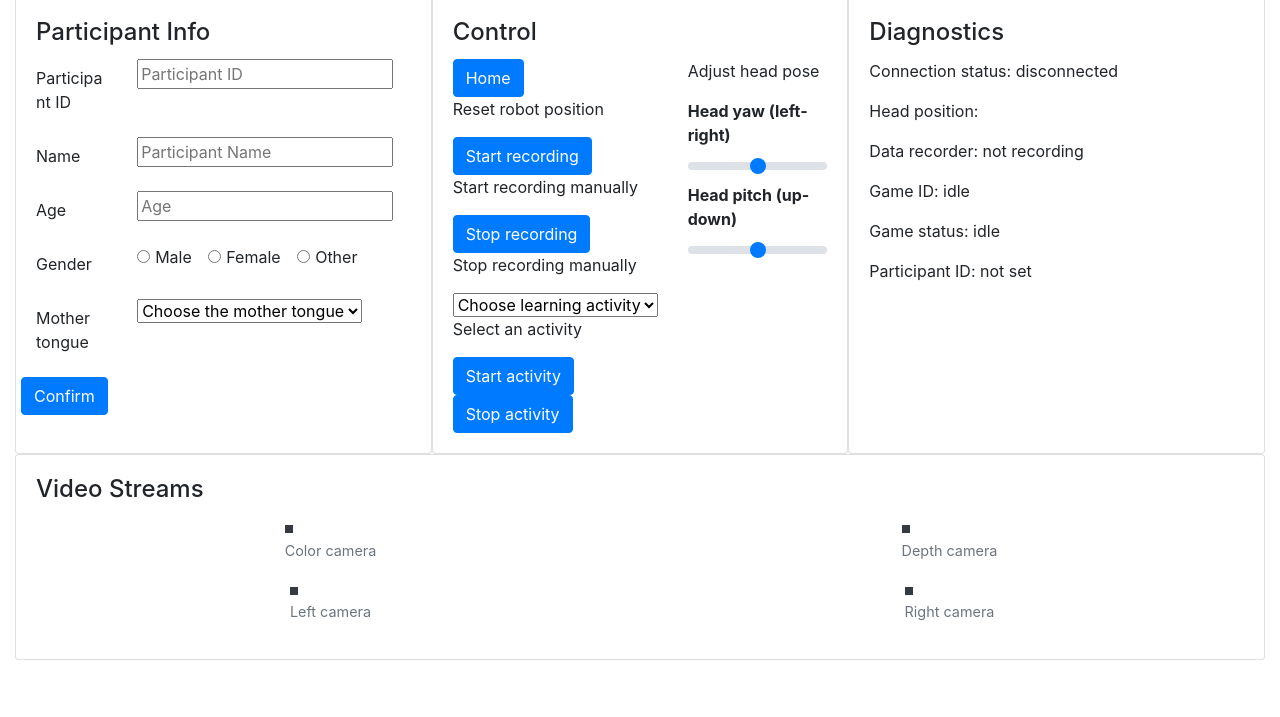
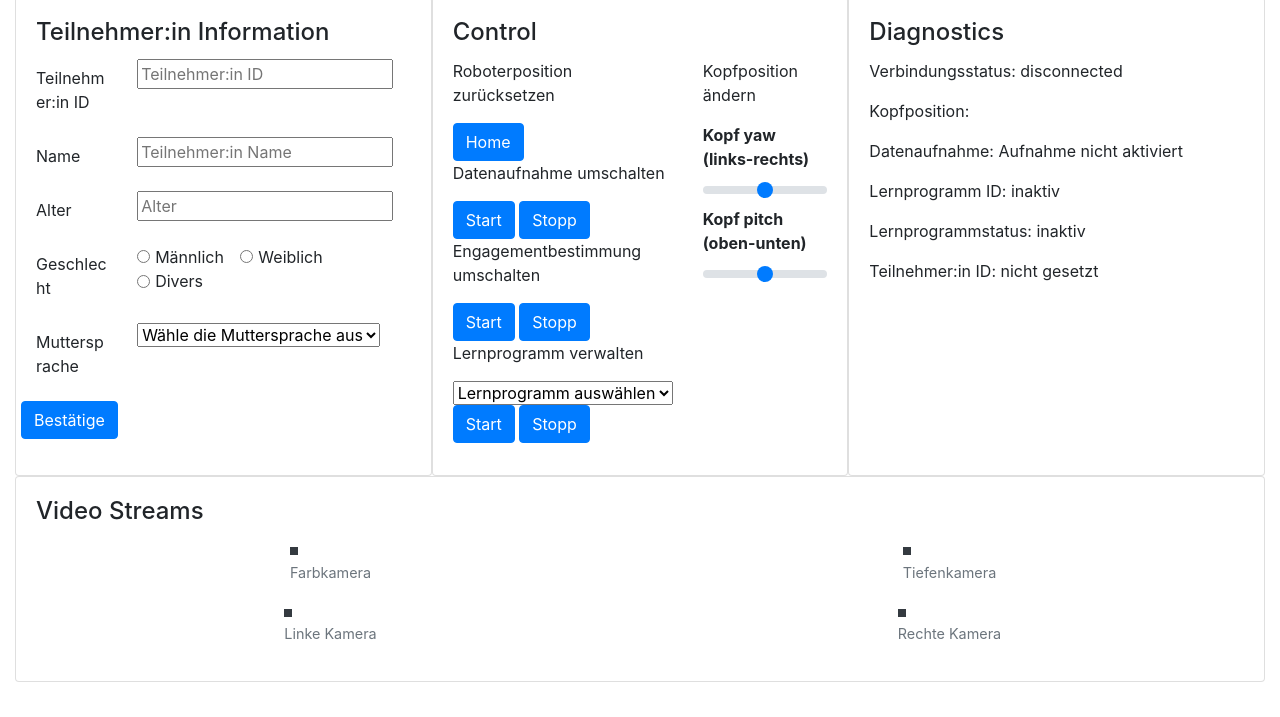
Before and after one commit to migrave/migrave_web_console, a plain HTML site: page index.html in a window 1280 px wide. Shown: the part 83-800 px from the top of the page. Drawn offline with Linux system fonts and the light colour scheme.

Commit message:
Translated the page to German; added buttons for starting / stopping the engagement estimation

```diff
--- a/index.html
+++ b/index.html
@@ -42,60 +42,60 @@
             <div class="col">
                 <div class="card h-100">
                     <div class="card-body">
-                        <h4 class="card-title">Participant Info</h4>
+                        <h4 class="card-title">Teilnehmer:in Information</h4>
                         <form>
                             <div class="form-group row card-text">
-                                <label for="inputID" class="col-3 col-form-label">Participant ID</label>
+                                <label for="inputID" class="col-3 col-form-label">Teilnehmer:in ID</label>
                                 <div class="col-9">
-                                    <input type="text" id="inputID" placeholder="Participant ID">
+                                    <input type="text" id="inputID" placeholder="Teilnehmer:in ID">
                                 </div>
                             </div>
 
                             <div class="form-group row">
                                 <label for="inputName" class="col-3 col-form-label">Name</label>
                                 <div class="col-9">
-                                    <input type="text" id="inputName" placeholder="Participant Name">
+                                    <input type="text" id="inputName" placeholder="Teilnehmer:in Name">
                                 </div>
                             </div>
 
                             <div class="form-group row">
-                                <label for="inputAge" class="col-3 col-form-label">Age</label>
+                                <label for="inputAge" class="col-3 col-form-label">Alter</label>
                                 <div class="col-9">
-                                    <input type="number" id="inputAge" placeholder="Age">
+                                    <input type="number" id="inputAge" placeholder="Alter">
                                 </div>
                             </div>
 
                             <div class="form-group row">
-                                <label for="inputGender" class="col-3 col-form-label">Gender</label>
+                                <label for="inputGender" class="col-3 col-form-label">Geschlecht</label>
                                 <div class="col-9">
                                     <div class="form-check form-check-inline">
                                         <input class="form-check-input" type="radio" name="radioGender" id="male" value="male>
-                                        <label class="form-check-label" for="male">Male</label>
+                                        <label class="form-check-label" for="male">M&auml;nnlich</label>
                                     </div>
                                     <div class="form-check form-check-inline">
                                         <input class="form-check-input" type="radio" name="radioGender" id="female" value="female">
-                                        <label class="form-check-label" for="female">Female</label>
+                                        <label class="form-check-label" for="female">Weiblich</label>
                                     </div>
                                     <div class="form-check form-check-inline">
                                         <input class="form-check-input" type="radio" name="radioGender" id="other" value="other">
-                                        <label class="form-check-label" for="other">Other</label>
+                                        <label class="form-check-label" for="other">Divers</label>
                                     </div>
                                 </div>
                             </div>
 
                             <div class="form-group row">
-                                <label for="inputMotherTongue" class="col-3 col-form-label">Mother tongue</label>
+                                <label for="inputMotherTongue" class="col-3 col-form-label">Muttersprache</label>
                                 <div class="col-9">
                                     <select class="form-select" id="inputMotherTongue">
-                                        <option selected>Choose the mother tongue</option>
-                                        <option value="German">German</option>
-                                        <option value="English">English</option>
-                                        <option value="Other">Other</option>
+                                        <option selected>W&auml;hle die Muttersprache aus</option>
+                                        <option value="German">Deutsch</option>
+                                        <option value="English">Englisch</option>
+                                        <option value="Other">Sonstige</option>
                                       </select>
                                 </div>
                             </div>
                            <div class="form-group row">
-                              <button id="confirm" type="button" class="btn btn-primary">Confirm</button>
+                              <button id="confirm" type="button" class="btn btn-primary">Best&auml;tige</button>
                            </div>
 
 
@@ -111,35 +111,40 @@
                         <h4 class="card-title">Control</h4>
                         <div class="row">
                             <div class="col">
+                                <p>Roboterposition zur&uuml;cksetzen</p>
                                 <button id="home" type="button" class="btn btn-primary">Home</button>
-                                <p>Reset robot position</p>
-                                <button id="start_recording" type="button" class="btn btn-primary">Start recording</button>
-                                <p>Start recording manually</p>
-                                <button id="stop_recording" type="button" class="btn btn-primary">Stop recording</button>
-                                <p>Stop recording manually</p>
+
+                                <p>Datenaufnahme umschalten</p>
+                                <button id="start_recording" type="button" class="btn btn-primary">Start</button>
+                                <button id="stop_recording" type="button" class="btn btn-primary">Stopp</button>
+
+                                <p>Engagementbestimmung umschalten</p>
+                                <button id="start_engagement_estimation" type="button" class="btn btn-primary">Start</button>
+                                <button id="stop_engagement_estimation" type="button" class="btn btn-primary">Stopp</button>
+
+                                <p>Lernprogramm verwalten</p>
                                 <div>
                                     <select id="game_name">
-                                        <option value="none" selected>Choose learning activity</option>
-                                        <option value="colors">Colors</option>
-                                        <option value="animals">Animals</option>
-                                        <option value="tableware">Tableware</option>
-                                        <option value="teeth_brushing">Teeth brushing</option>
-                                        <option value="hand_washing">Hand washing</option>
+                                        <option value="none" selected>Lernprogramm ausw&auml;hlen</option>
+                                        <option value="colors">Farben lernen</option>
+                                        <option value="animals">Tiere lernen</option>
+                                        <option value="tableware">Sprachverst&auml;ndnis</option>
+                                        <option value="teeth_brushing">Z&auml;hne putzen</option>
+                                        <option value="hand_washing">H&auml;nde waschen</option>
                                     </select>
-                                    <p>Select an activity</p>
-                                    <button id="restart_game" type="button" class="btn btn-primary">Start activity</button>
-                                    <button id="stop_game" type="button" class="btn btn-primary">Stop activity</button>
+                                    <button id="restart_game" type="button" class="btn btn-primary">Start</button>
+                                    <button id="stop_game" type="button" class="btn btn-primary">Stopp</button>
                                 </div>
                             </div>
                             <div class="col">
-                                <p>Adjust head pose</p>
+                                <p>Kopfposition &auml;ndern</p>
                                 <div>
                                     <label for="head_yaw">
-                                        <strong>Head yaw (left-right) </strong>
+                                        <strong>Kopf yaw (links-rechts) </strong>
                                     </label>
                                     <input type="range" min="-85" max="85" class="custom-range" id="head_yaw">
                                     <label for="head_pitch">
-                                        <strong>Head pitch (up-down) </strong>
+                                        <strong>Kopf pitch (oben-unten) </strong>
                                     </label>
                                     <input type="range" min="-13" max="13" class="custom-range" id="head_pitch">
                                 </div>
@@ -154,12 +159,12 @@
                 <div class="card h-100">
                     <div class="card-body">
                         <h4 class="card-title">Diagnostics</h4>
-                        <p class="card-text">Connection status: <span id="status"></span></p>
-                        <p class="card-text">Head position: <spain id="position"></spain></p>
-                        <p class="card-text">Data recorder: <span id="data_recorder">not recording</span></p>
-                        <p class="card-text">Game ID: <span id="game_id">idle</span></p>
-                        <p class="card-text">Game status: <spain id="game_status">idle</spain></p>
-                        <p class="card-text">Participant ID: <spain id="participant_id">not set</spain></p>
+                        <p class="card-text">Verbindungsstatus: <span id="status"></span></p>
+                        <p class="card-text">Kopfposition: <spain id="position"></spain></p>
+                        <p class="card-text">Datenaufnahme: <span id="data_recorder">Aufnahme nicht aktiviert</span></p>
+                        <p class="card-text">Lernprogramm ID: <span id="game_id">inaktiv</span></p>
+                        <p class="card-text">Lernprogrammstatus: <spain id="game_status">inaktiv</spain></p>
+                        <p class="card-text">Teilnehmer:in ID: <spain id="participant_id">nicht gesetzt</spain></p>
                     </div>
                 </div>
             </div>
@@ -175,13 +180,13 @@
                             <div class="col d-flex justify-content-center">
                                 <figure class="figure">
                                     <img src="http://localhost:8080/stream?topic=/camera/color/image_raw" class="p-1 bg-dark" alt="" id="video_color" />
-                                    <figcaption class="figure-caption text-center">Color camera</figcaption>
+                                    <figcaption class="figure-caption text-center">Farbkamera</figcaption>
                                 </figure>
                             </div>
                             <div class="col d-flex justify-content-center">
                                 <figure class="figure">
                                     <img src="http://localhost:8080/stream?topic=/camera/depth/image_raw" class="p-1 bg-dark" alt="" id="video_depth" />
-                                    <figcaption class="figure-caption text-center">Depth camera</figcaption>
+                                    <figcaption class="figure-caption text-center">Tiefenkamera</figcaption>
                                 </figure>
                             </div>
                             <!-- Hide the OpenFace
@@ -198,13 +203,13 @@
                             <div class="col d-flex justify-content-center">
                                 <figure class="figure">
                                     <img src="http://localhost:8080/stream?topic=/camera1/usb_cam1/image_raw" class="p-1 bg-dark" alt="" id="video_usb1" />
-                                    <figcaption class="figure-caption text-center">Left camera</figcaption>
+                                    <figcaption class="figure-caption text-center">Linke Kamera</figcaption>
                                 </figure>
                             </div>
                             <div class="col d-flex justify-content-center">
                                 <figure class="figure">
                                     <img src="http://localhost:8080/stream?topic=/camera2/usb_cam2/image_raw" class="p-1 bg-dark" alt="" id="video_usb2" />
-                                    <figcaption class="figure-caption text-center">Right camera</figcaption>
+                                    <figcaption class="figure-caption text-center">Rechte Kamera</figcaption>
                                 </figure>
                             </div>
                         </div>
```
Also changed, not shown: assets/js/main.js (+14 -8 lines).
